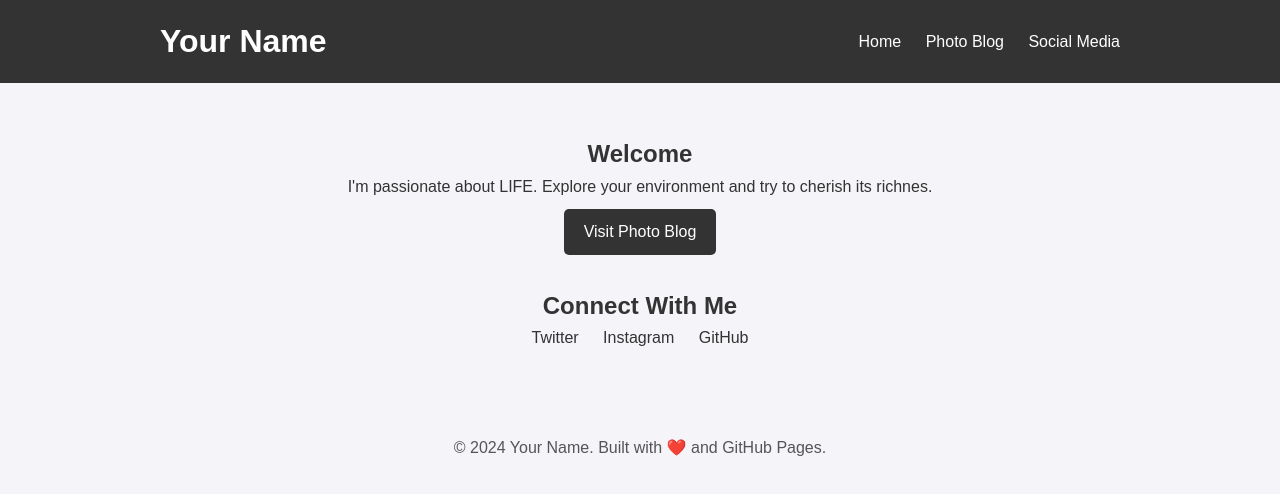
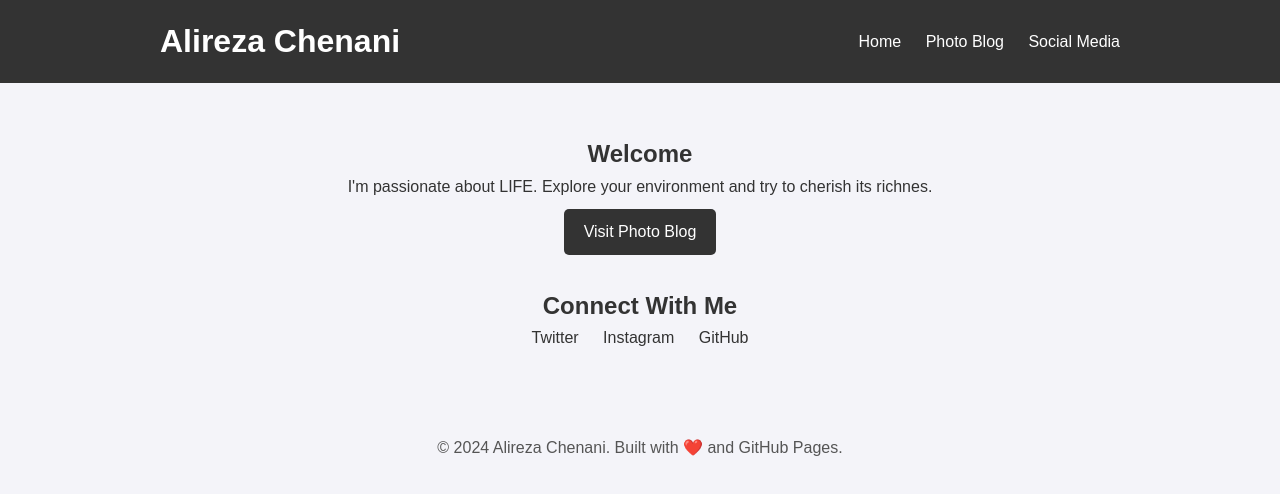
Before and after one commit to gvrlab/gvrlab.github.io, a plain HTML site: page index.html in a window 1280 px wide. Drawn offline with Linux system fonts and the light colour scheme.

Commit message:
Update index.html

```diff
--- a/index.html
+++ b/index.html
@@ -10,7 +10,7 @@
 <body>
     <header>
         <div class="container">
-            <h1>Your Name</h1>
+            <h1>Alireza Chenani</h1>
             <nav>
                 <a href="index.html">Home</a>
                 <a href="photo-blog.html">Photo Blog</a>
@@ -35,7 +35,7 @@
     </main>
 
     <footer>
-        <p>&copy; 2024 Your Name. Built with ❤️ and GitHub Pages.</p>
+        <p>&copy; 2024 Alireza Chenani. Built with ❤️ and GitHub Pages.</p>
     </footer>
 </body>
 </html>
```
